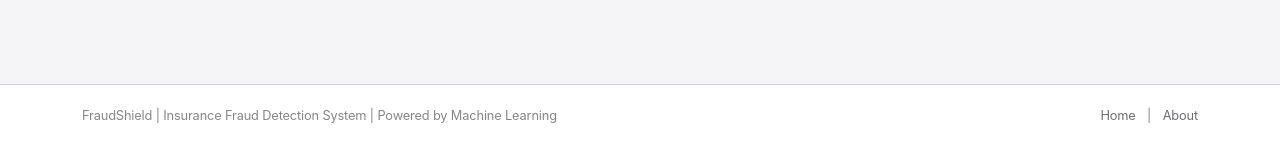
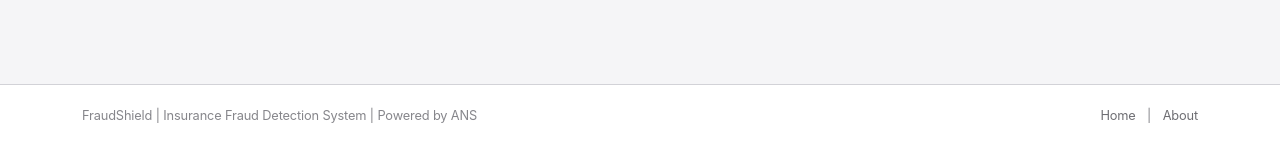
Before and after one commit to syedmohammedazhad4-del/FraudShield, a Flask app: a page that uses app/templates/base.html in a window 1280 px wide. Shown: the part 653-800 px from the top of the page. Run offline with Flask 3, Linux system fonts and the light colour scheme.

Commit message:
Changes in Footer

```diff
--- a/app/templates/base.html
+++ b/app/templates/base.html
@@ -3,7 +3,7 @@
 <head>
     <meta charset="UTF-8">
     <meta name="viewport" content="width=device-width, initial-scale=1.0">
-    <meta name="description" content="FraudShield - Insurance Fraud Detection System powered by Machine Learning">
+    <meta name="description" content="FraudShield - Insurance Fraud Detection System powered by ANS">
     <meta name="csrf-token" content="{{ csrf_token() }}">
     <title>{% block title %}FraudShield{% endblock %} | Insurance Fraud Detection</title>
 
@@ -192,7 +192,7 @@
             <div class="container">
                 <div class="row align-items-center">
                     <div class="col-md-6 text-center text-md-start">
-                        <p>FraudShield | Insurance Fraud Detection System | Powered by Machine Learning</p>
+                        <p>FraudShield | Insurance Fraud Detection System | Powered by ANS</p>
                     </div>
                     <div class="col-md-6 text-center text-md-end">
                         <p>
```
